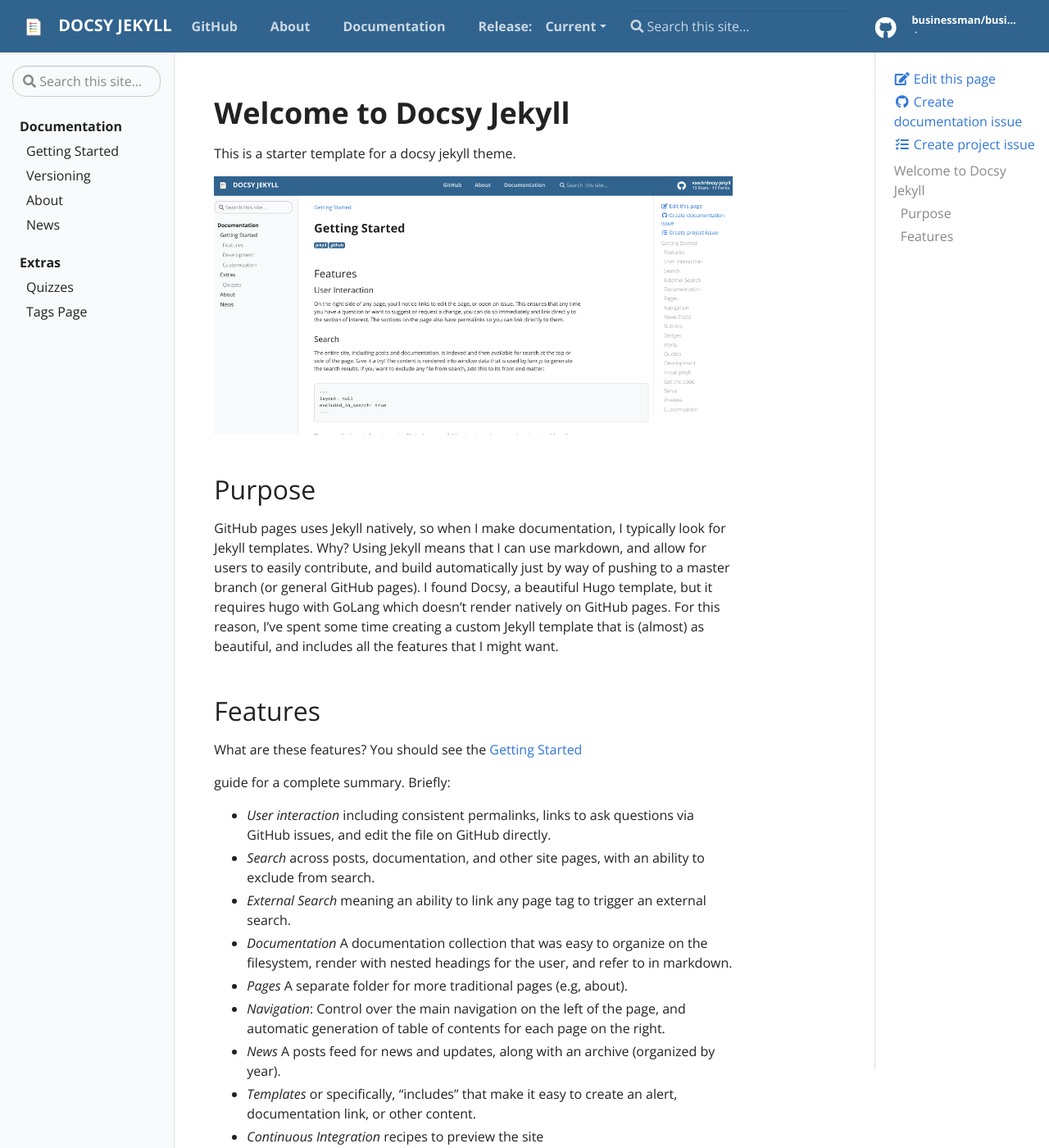
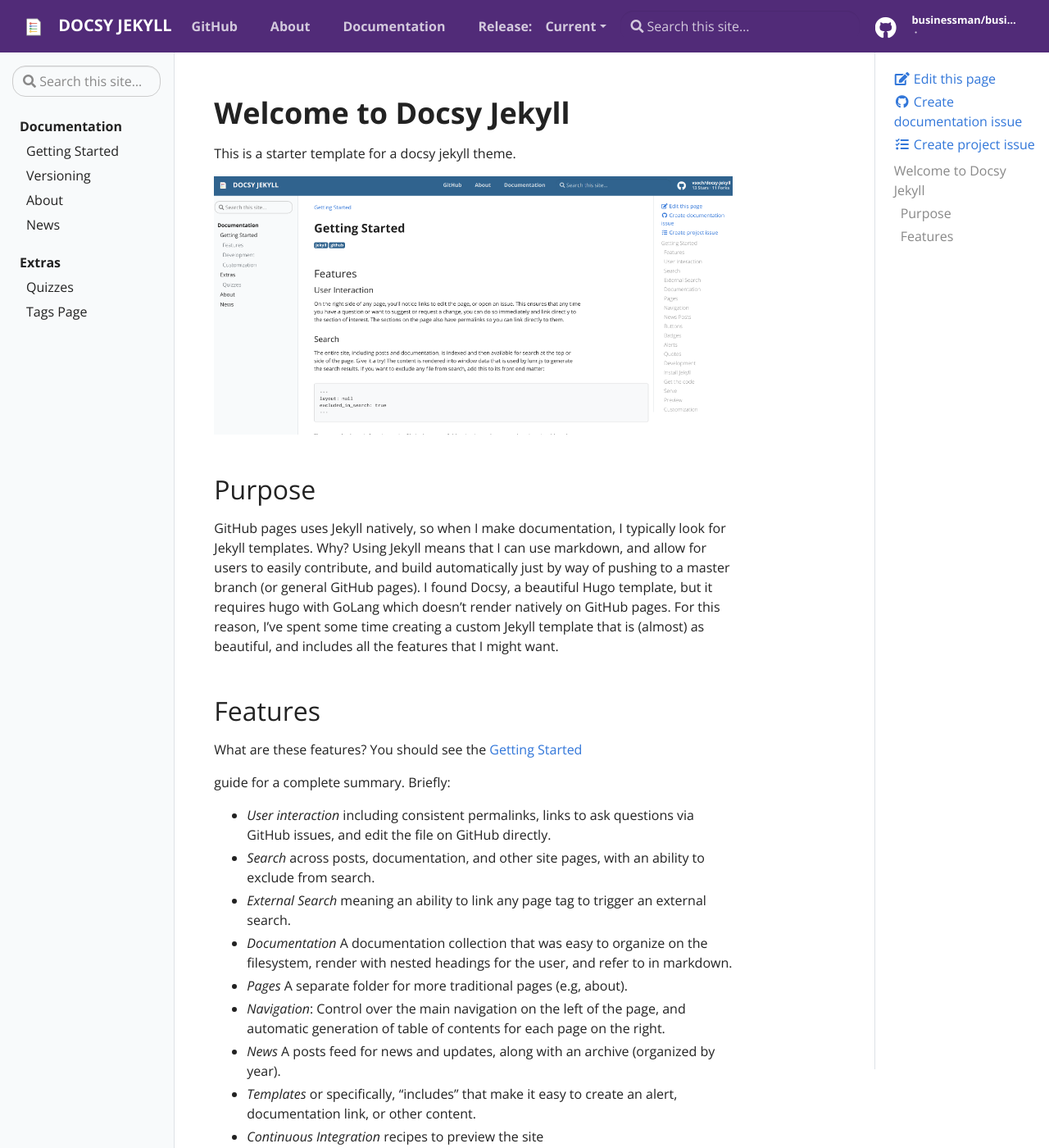
Before and after one commit to danmayich/docsy, a Jekyll site: the page built from pages/index.md, in a window 1280 px wide and 1400 px high. Shown: the whole window at 82% size. Built offline with Jekyll 4.4.1, drawn with Linux system fonts in a browser that asks for light colours.

Commit message:
Update _config.yml

```diff
--- a/_config.yml
+++ b/_config.yml
@@ -68,7 +68,7 @@ feedback: true
 # If commented, will use material hat theme
 # logo: "assets/img/logo/SRCC-square-red.png"
 logo_pixels: 34
-color: "#30638e"
+color: "#512b78"
 # color: "#8c1515" # primary color for header, buttons
 
 # Build settings
```
